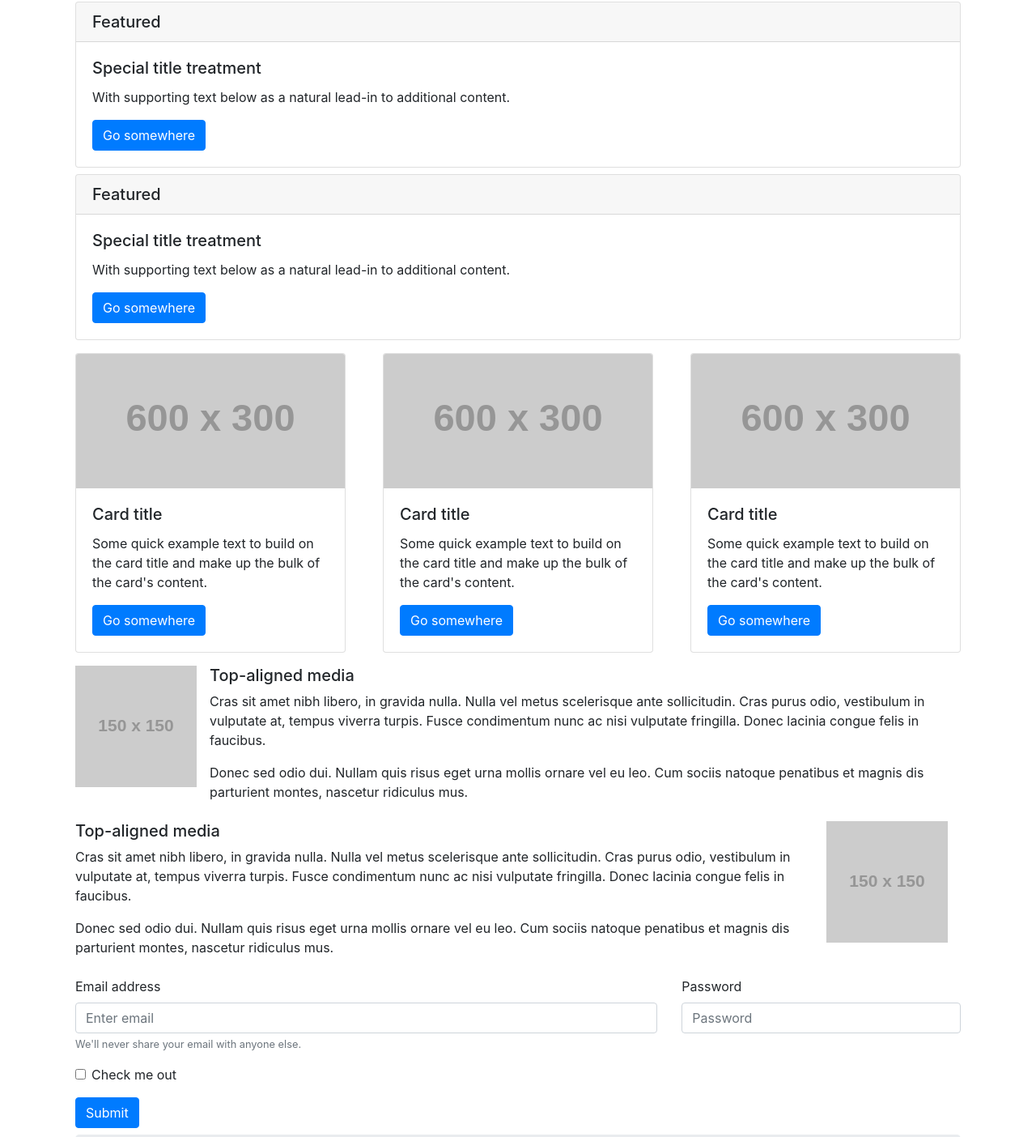
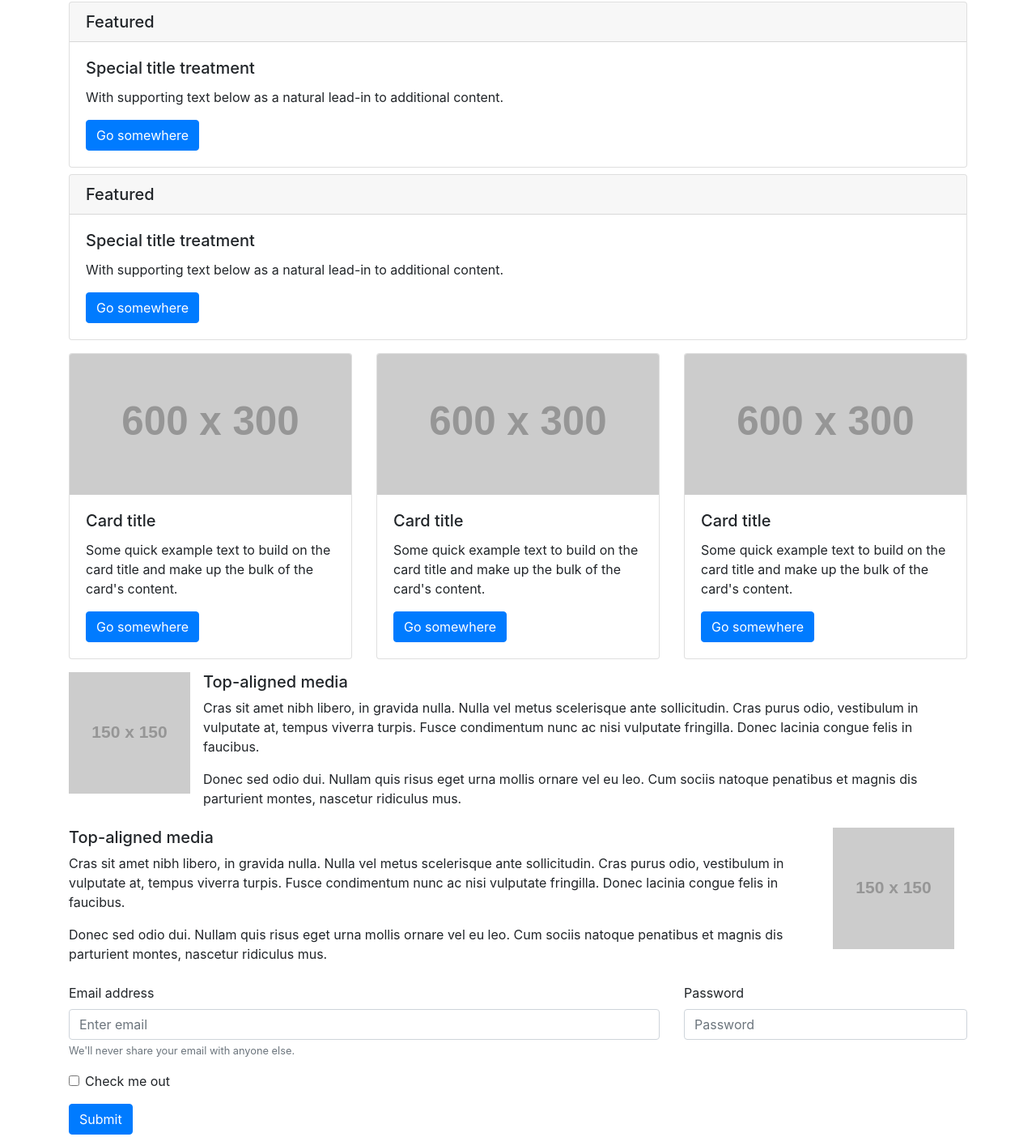
Before and after one commit to BrunoPortal/curso_bootstrap, a website: page curso_bootstrap/src/index.html in a window 1280 px wide. Shown: the part 467-1871 px from the top of the page at 81% size. Drawn offline with Linux system fonts and the light colour scheme; placeholder pictures from the web are drawn by us.

Commit message:
foi ok 3

```diff
--- a/curso_bootstrap/src/index.html
+++ b/curso_bootstrap/src/index.html
@@ -171,7 +171,7 @@
 
           </div>
 
-          <div class="card m-2">
+          <div class="card my-2">
 
               <h5 class="card-header">Featured</h5>
 
@@ -186,7 +186,7 @@
 
           </div>
 
-          <div class="card m-2">
+          <div class="card my-2">
 
               <h5 class="card-header">Featured</h5>
 
@@ -205,7 +205,7 @@
 
               <div class="col-sm-12 col-md-4">
 
-                  <div class="card m-2">
+                  <div class="card my-2">
 
                   <img src="http://via.placeholder.com/600x300" class="card-img-top" alt="Card01">
 
@@ -226,7 +226,7 @@
 
               <div class="col-sm-12 col-md-4">
 
-                  <div class="card m-2">
+                  <div class="card my-2">
 
                   <img src="http://via.placeholder.com/600x300" class="card-img-top" alt="Card02">
 
@@ -246,7 +246,7 @@
 
               <div class="col-sm-12 col-md-4">
 
-                  <div class="card m-2">
+                  <div class="card my-2">
 
                   <img src="http://via.placeholder.com/600x300" class="card-img-top" alt="Card03">
 
@@ -266,7 +266,7 @@
 
           </div>
 
-          <div class="media m-2">
+          <div class="media my-2">
 
               <img src="http://via.placeholder.com/150x150" class="align-self-start mr-3" alt="Conteúdo01">
 
@@ -282,7 +282,7 @@
 
           </div>
 
-          <div class="media m-2">
+          <div class="media my-2">
 
               <div class="media-body">
 
@@ -298,7 +298,7 @@
 
           </div>
 
-          <form class="m-2">
+          <form class="my-2">
 
             <div class="row">
 
@@ -346,7 +346,7 @@
 
           </form>
 
-          <div class="jumbotron m-2">
+          <div class="jumbotron my-2">
 
               <h1 class="display-4">Bootstrap 0.4</h1>
 
```
